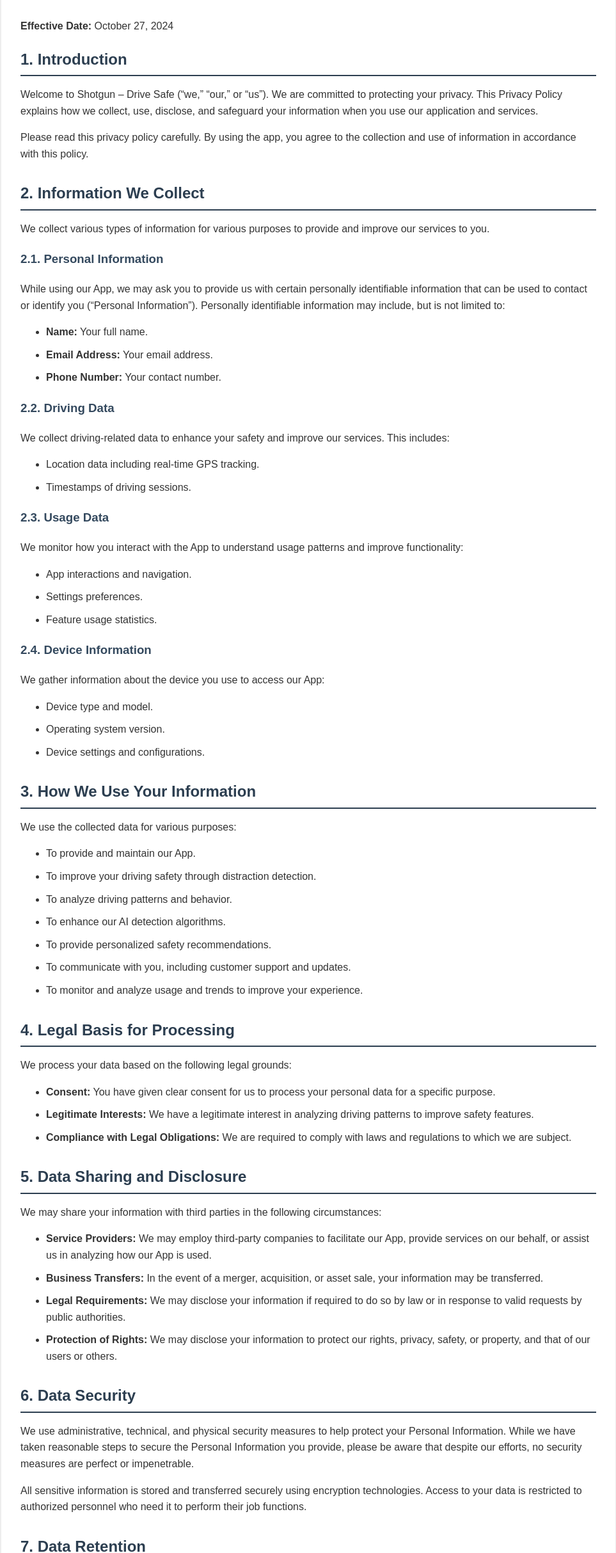
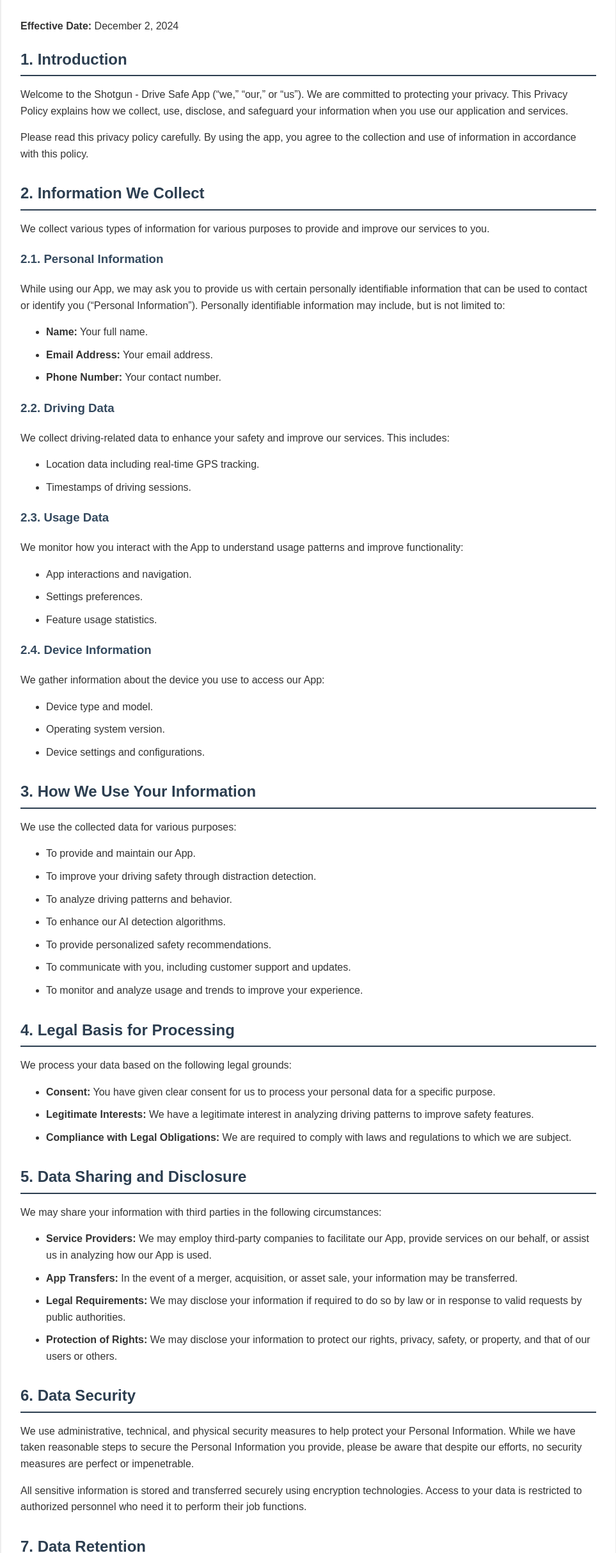
Before and after one commit to vivandoshi08/shotgun_privacypolicy, a plain HTML site: page index.html in a window 1280 px wide. Shown: the part 136-2563 px from the top of the page at 64% size, without its empty margins (158-1121 px from the left). Drawn offline with Linux system fonts and the light colour scheme.

Commit message:
Update index.html

```diff
--- a/index.html
+++ b/index.html
@@ -54,11 +54,11 @@
 <body>
     <div class="container">
         <h1>Privacy Policy</h1>
-        <p><strong>Effective Date:</strong> October 27, 2024</p>
+        <p><strong>Effective Date:</strong> December 2, 2024</p>
 
         <div class="section">
             <h2 class="section-title">1. Introduction</h2>
-            <p>Welcome to Shotgun – Drive Safe (“we,” “our,” or “us”). We are committed to protecting your privacy. This Privacy Policy explains how we collect, use, disclose, and safeguard your information when you use our application and services.</p>
+            <p>Welcome to the Shotgun - Drive Safe App (“we,” “our,” or “us”). We are committed to protecting your privacy. This Privacy Policy explains how we collect, use, disclose, and safeguard your information when you use our application and services.</p>
             <p>Please read this privacy policy carefully. By using the app, you agree to the collection and use of information in accordance with this policy.</p>
         </div>
 
@@ -127,7 +127,7 @@
             <p>We may share your information with third parties in the following circumstances:</p>
             <ul>
                 <li class="list-item"><strong>Service Providers:</strong> We may employ third-party companies to facilitate our App, provide services on our behalf, or assist us in analyzing how our App is used.</li>
-                <li class="list-item"><strong>Business Transfers:</strong> In the event of a merger, acquisition, or asset sale, your information may be transferred.</li>
+                <li class="list-item"><strong>App Transfers:</strong> In the event of a merger, acquisition, or asset sale, your information may be transferred.</li>
                 <li class="list-item"><strong>Legal Requirements:</strong> We may disclose your information if required to do so by law or in response to valid requests by public authorities.</li>
                 <li class="list-item"><strong>Protection of Rights:</strong> We may disclose your information to protect our rights, privacy, safety, or property, and that of our users or others.</li>
             </ul>
@@ -183,7 +183,7 @@
 
         <div class="section">
             <h2 class="section-title">12. Contact Us</h2>
-            <p>If you have any questions about this Privacy Policy, please contact us:</p>
+            <p>If you have any questions about this Privacy Policy, please contact the developers:</p>
             <ul>
                 <li class="list-item"><strong>Email:</strong> <a href="mailto:vivandoshi.2008@gmail.com">vivandoshi.2008@gmail.com</a></li>
             </ul>
@@ -192,7 +192,7 @@
         <p><strong>Last Updated:</strong> October 27, 2024</p>
     </div>
     <footer>
-        &copy; 2024 Shotgun. All rights reserved.
+        &copy; 2024 Vivan and Veer Doshi. All rights reserved.
     </footer>
 </body>
 </html>
```
